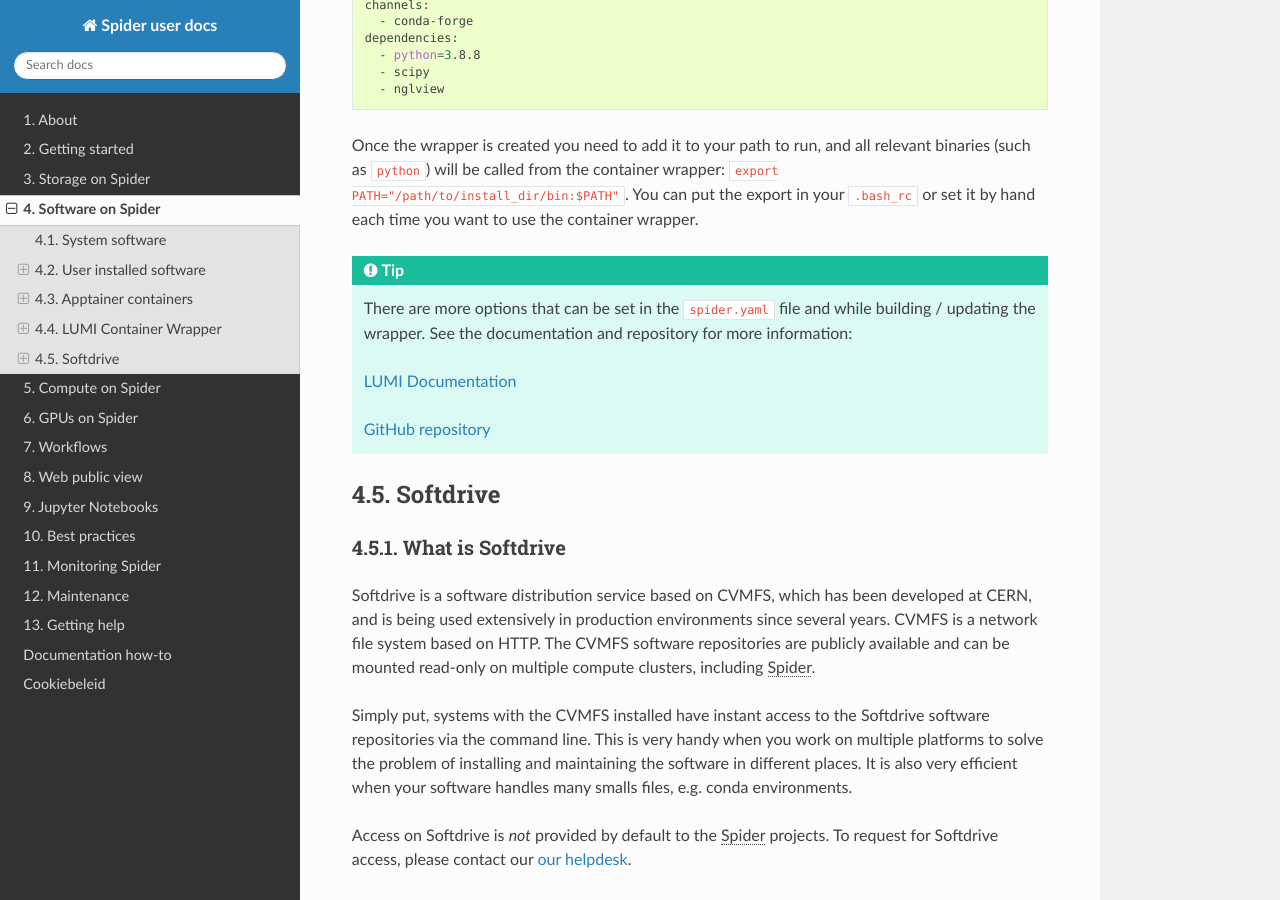
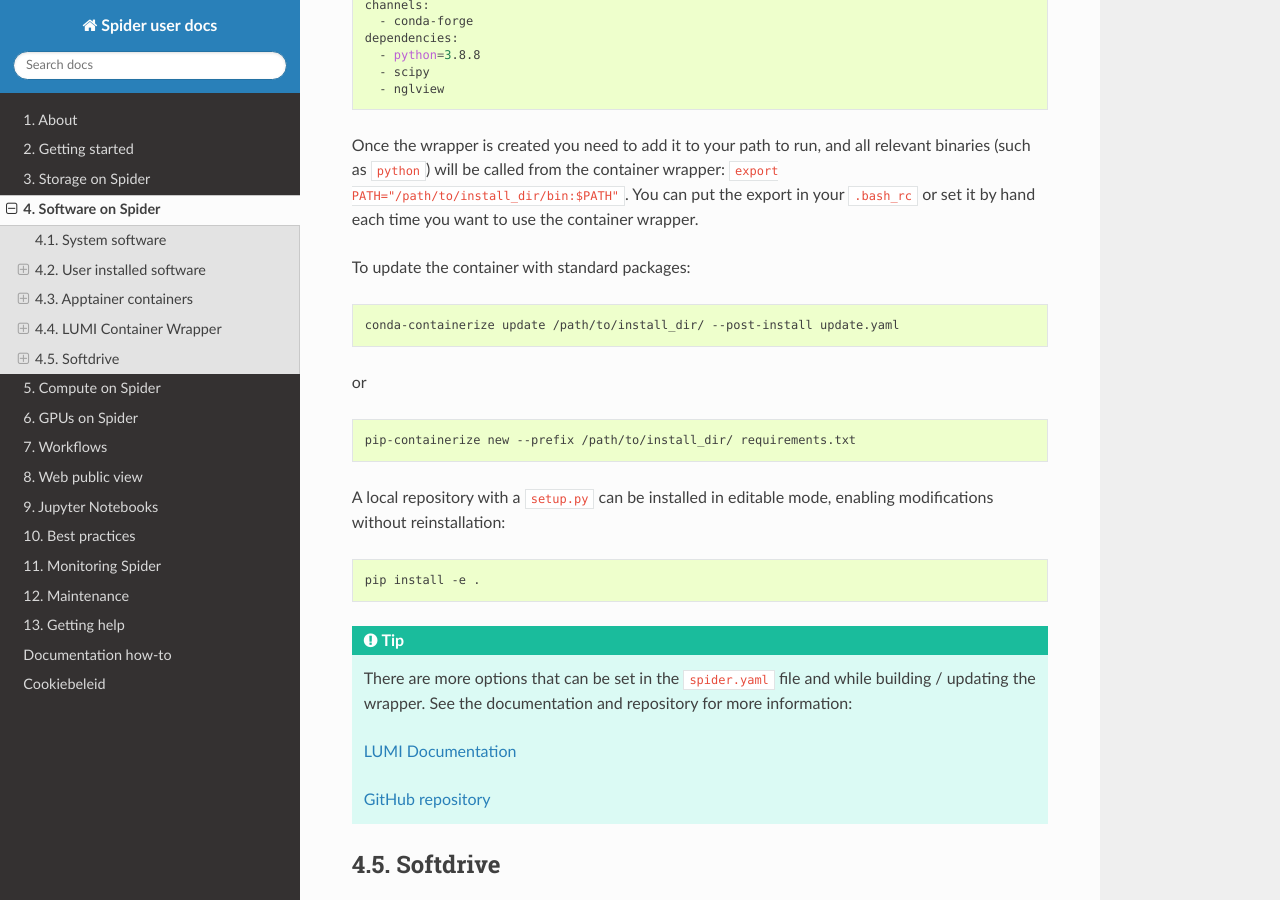
Before and after one commit to sara-nl/spiderdocs, a Sphinx documentation site: the page built from source/Pages/software_on_spider.rst, in a window 1280 px wide and 900 px high, scrolled down 4581 px. Built offline with Sphinx 7.4.7 and the Read the Docs theme 3.1.0, drawn with Linux system fonts in a browser that asks for light colours.

Commit message:
:star: update LCW docs

```diff
--- a/source/Pages/software_on_spider.rst
+++ b/source/Pages/software_on_spider.rst
@@ -204,6 +204,25 @@ where ``conda.yaml`` contains your installation, for example:
 
 Once the wrapper is created you need to add it to your path to run, and all relevant binaries (such as ``python``) will be called from the container wrapper: ``export PATH="/path/to/install_dir/bin:$PATH"``. You can put the export in your ``.bash_rc`` or set it by hand each time you want to use the container wrapper.
 
+To update the container with standard packages:
+
+.. code-block:: bash
+
+   conda-containerize update /path/to/install_dir/ --post-install update.yaml
+
+or
+
+.. code-block:: bash
+
+   pip-containerize new --prefix /path/to/install_dir/ requirements.txt
+
+A local repository with a ``setup.py`` can be installed in editable mode, enabling modifications without reinstallation:
+
+.. code-block:: bash
+
+   pip install -e .
+
+
 .. Tip:: There are more options that can be set in the ``spider.yaml`` file and while building / updating the wrapper. See the documentation and repository for more information:
 
     `LUMI Documentation <https://docs.lumi-supercomputer.eu/software/installing/container-wrapper/>`_
```
